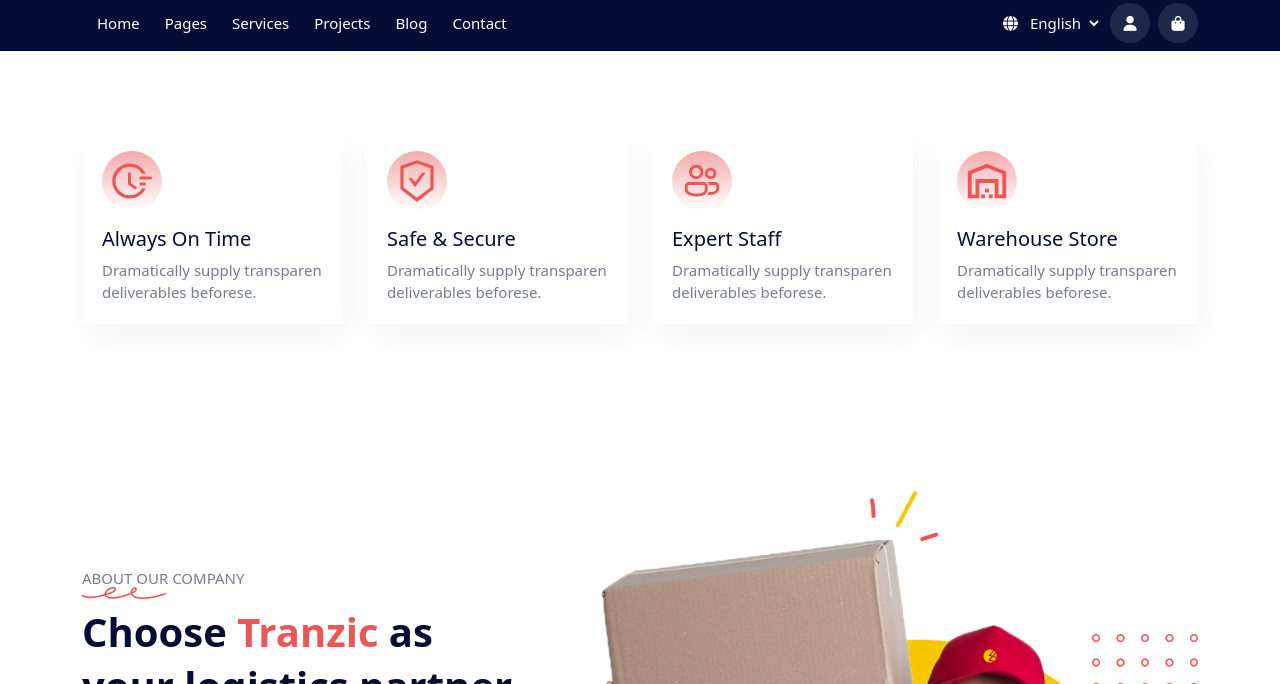
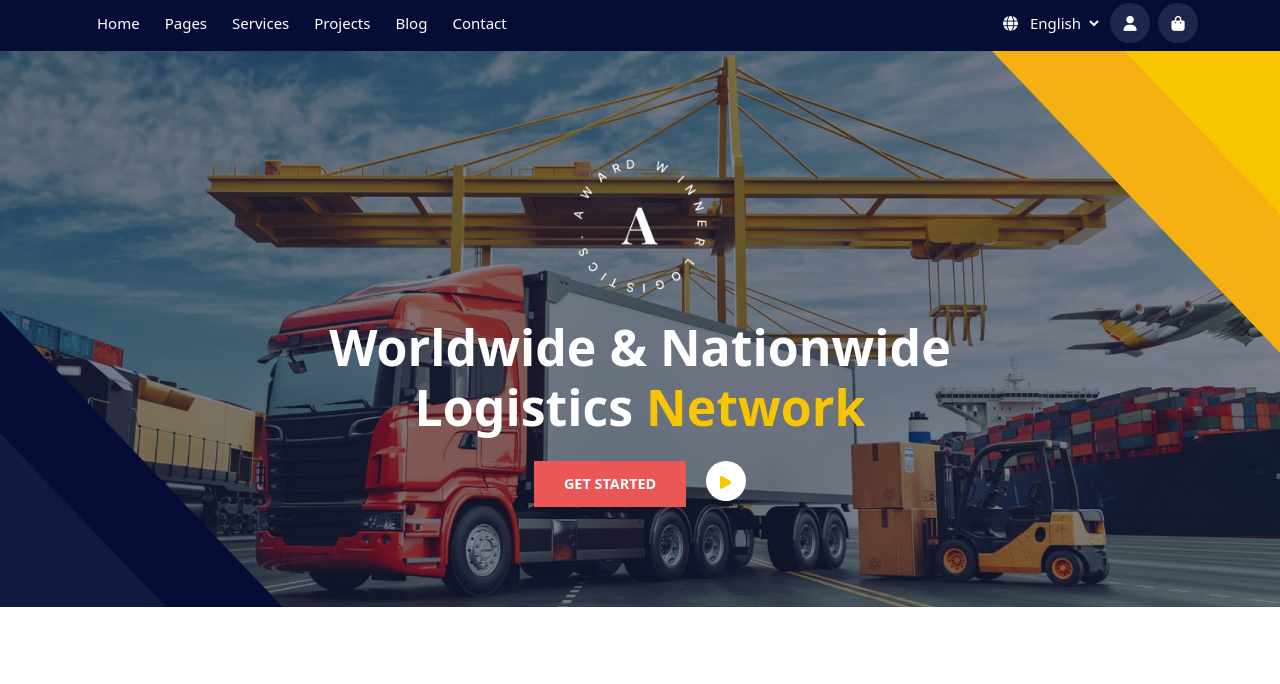
Before and after one commit to amanbhatti12/tranzic.io, a plain HTML site: page index.html in a window 1280 px wide. Shown: the part 98-782 px from the top of the page. Drawn offline with Linux system fonts and the light colour scheme; a web font is replaced by a local one.

Commit message:
Add files via upload

```diff
--- a/index.html
+++ b/index.html
@@ -109,6 +109,29 @@
         </div>
       </div>
     </header>
+    <section
+      class="hero-section"
+      style="background-image: url(images/hero-img-1.jpg)"
+    >
+      <div class="text-center">
+        <figure class="mb-3">
+          <img src="images/award.png" alt="award" />
+        </figure>
+        <hgroup class="mb-4">
+          <h1 class="text-white fw-bold">
+            Worldwide & Nationwide <br />
+            Logistics
+            <span class="text-warning">Network</span>
+          </h1>
+        </hgroup>
+        <div>
+          <button class="btn btn-primary rounded-0 me-3">GET STARTED</button>
+          <button class="btn-circle text-warning">
+            <i class="fa-solid fa-play"></i>
+          </button>
+        </div>
+      </div>
+    </section>
     <section class="section">
       <div class="container">
         <div class="row">
```
